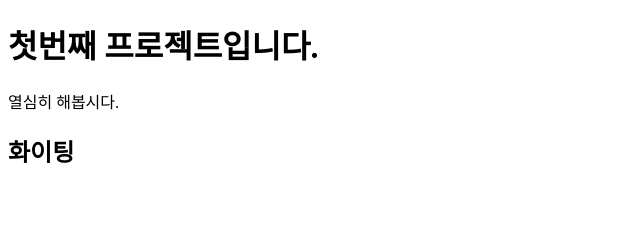
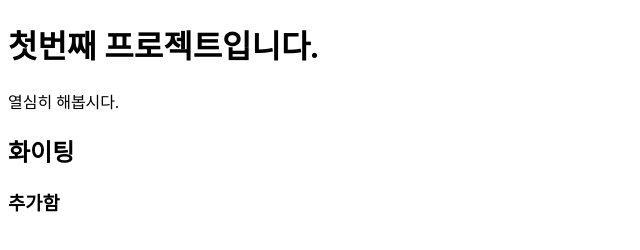
Before and after one commit to sweetwaffle/first-noona-project, a plain HTML site: page index.html in a window 1280 px wide. Shown: the full height of the page, 0-640 px from the left. Drawn offline with Linux system fonts and the light colour scheme.

Commit message:
second commit

```diff
--- a/index.html
+++ b/index.html
@@ -10,5 +10,8 @@
   <h2>
     화이팅
   </h2>
+  <h3>
+    추가함
+  </h3>
 </body>
 </html>
```
